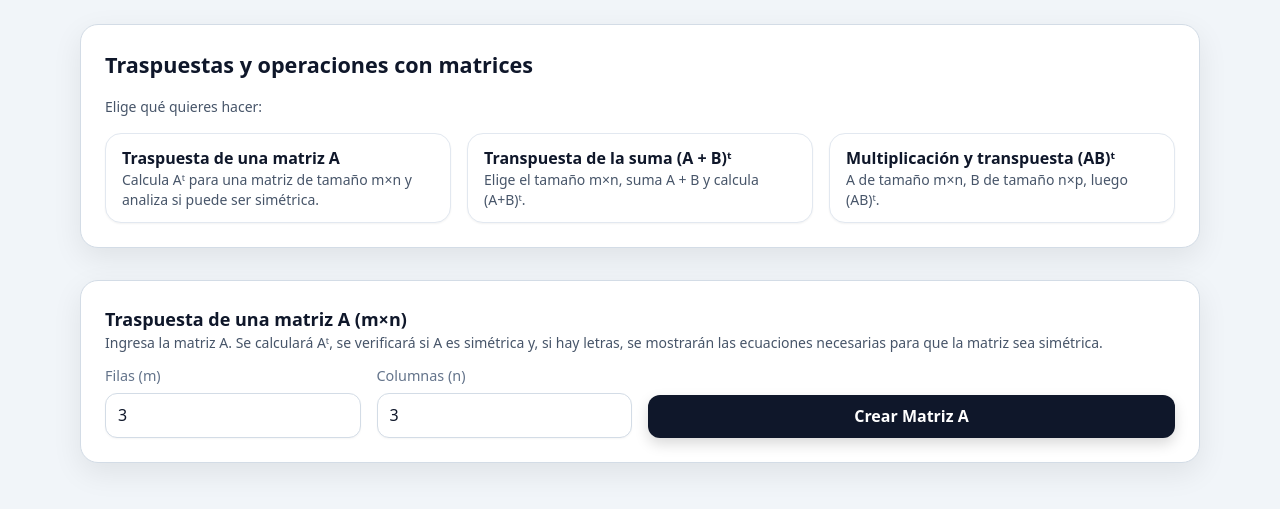
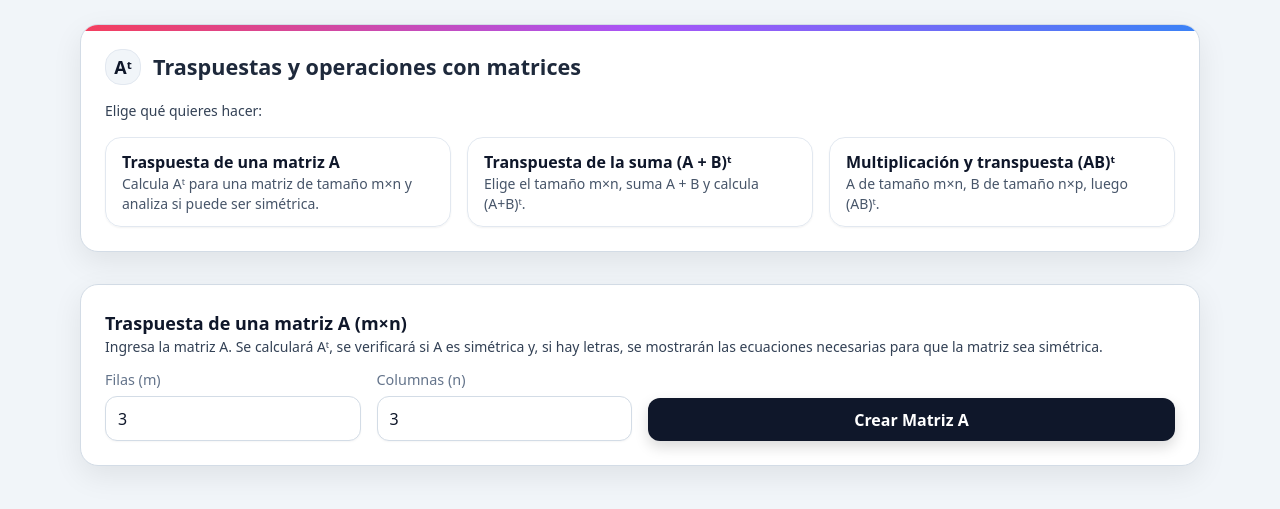
Before and after one commit to AndreEJA/pyGauss, a Python web app: template app/templates/traspuesta.html in a window 1280 px wide. Shown: the part 61-570 px from the top of the page. Run offline with Jinja, Linux system fonts and the light colour scheme; the template is opened without the code that fills it, so the values that code supplies are empty; some libraries are stand-ins or nearby versions.

Commit message:
cambios esteticos

```diff
--- a/app/templates/traspuesta.html
+++ b/app/templates/traspuesta.html
@@ -27,50 +27,112 @@
 
   .matrix-table td math-field::part(content) {
     color: inherit;
+
+  }
+</style>
+<style>
+  /* Arreglar títulos en modo claro */
+  .panel-title {
+    color: #1e293b !important;      /* slate-800 */
+    opacity: 1 !important;          /* que no se vea transparente */
+  }
+
+  /* En modo oscuro que sigan claros */
+  .dark .panel-title {
+    color: #f1f5f9 !important;      /* slate-50 */
+    opacity: 1 !important;
+  }
+</style>
+<style>
+  /* Títulos del panel en modo claro */
+  .panel-title {
+    color: #1e293b !important; /* slate-800 */
+    opacity: 1 !important;
+  }
+
+  /* Títulos del panel en modo oscuro */
+  .dark .panel-title {
+    color: #f1f5f9 !important; /* slate-50 */
+    opacity: 1 !important;
+  }
+
+  /* Texto descriptivo "Elige qué quieres hacer:" y similares */
+  .panel > p {
+    color: #334155 !important;  /* slate-700 */
+    opacity: 1 !important;
+  }
+
+  .dark .panel > p {
+    color: #cbd5e1 !important; /* slate-300 */
+    opacity: 1 !important;
   }
 </style>
 
+
 <div class="space-y-8">
   <!-- ================= MENÚ PRINCIPAL ================= -->
-  <section class="panel">
-    <h2 class="panel-title text-slate-900">
-      Traspuestas y operaciones con matrices
+  <section class="panel relative overflow-hidden">
+    <!-- Barra decorativa superior -->
+    <div
+      class="absolute inset-x-0 top-0 h-1.5
+             bg-gradient-to-r from-rose-500 via-purple-500 to-blue-500
+             rounded-t-2xl pointer-events-none"
+    ></div>
+
+    <h2 class="panel-title text-slate-900 dark:text-slate-50 flex items-center gap-3">
+      <!-- Iconito matemático para resaltar -->
+      <span
+        class="inline-flex h-9 w-9 items-center justify-center
+               rounded-2xl border border-slate-200 dark:border-slate-600
+               bg-slate-100 dark:bg-slate-800
+               text-slate-900 dark:text-slate-50 text-lg font-semibold"
+      >
+        Aᵗ
+      </span>
+      <span>Traspuestas y operaciones con matrices</span>
     </h2>
-    <p class="text-sm text-slate-600 mb-4">
+
+    <p class="text-sm text-slate-600 dark:text-slate-300 mb-4">
       Elige qué quieres hacer:
     </p>
 
-    <div class="grid grid-cols-1 md:grid-cols-3 gap-4">
+    <div class="grid grid-cols-1 md:grid-cols-3 gap-4 mt-3">
       <button
         id="btn-menu-simple"
-        class="w-full text-left rounded-2xl border border-slate-200 bg-white px-4 py-3 shadow-sm hover:border-rose-400 hover:shadow-md transition"
+        class="w-full text-left rounded-2xl border border-slate-200 dark:border-slate-700
+               bg-white/80 dark:bg-slate-900/60
+               px-4 py-3 shadow-sm hover:border-rose-400 hover:shadow-md transition"
       >
-        <p class="font-semibold text-slate-900">Traspuesta de una matriz A</p>
-        <p class="text-sm text-slate-600">
+        <p class="font-semibold text-slate-900 dark:text-slate-50">Traspuesta de una matriz A</p>
+        <p class="text-sm text-slate-600 dark:text-slate-300">
           Calcula Aᵗ para una matriz de tamaño m×n y analiza si puede ser simétrica.
         </p>
       </button>
 
       <button
         id="btn-menu-suma"
-        class="w-full text-left rounded-2xl border border-slate-200 bg-white px-4 py-3 shadow-sm hover:border-rose-400 hover:shadow-md transition"
+        class="w-full text-left rounded-2xl border border-slate-200 dark:border-slate-700
+               bg-white/80 dark:bg-slate-900/60
+               px-4 py-3 shadow-sm hover:border-rose-400 hover:shadow-md transition"
       >
-        <p class="font-semibold text-slate-900">
+        <p class="font-semibold text-slate-900 dark:text-slate-50">
           Transpuesta de la suma (A + B)ᵗ
         </p>
-        <p class="text-sm text-slate-600">
+        <p class="text-sm text-slate-600 dark:text-slate-300">
           Elige el tamaño m×n, suma A + B y calcula (A+B)ᵗ.
         </p>
       </button>
 
       <button
         id="btn-menu-mul"
-        class="w-full text-left rounded-2xl border border-slate-200 bg-white px-4 py-3 shadow-sm hover:border-rose-400 hover:shadow-md transition"
+        class="w-full text-left rounded-2xl border border-slate-200 dark:border-slate-700
+               bg-white/80 dark:bg-slate-900/60
+               px-4 py-3 shadow-sm hover:border-rose-400 hover:shadow-md transition"
       >
-        <p class="font-semibold text-slate-900">
+        <p class="font-semibold text-slate-900 dark:text-slate-50">
           Multiplicación y transpuesta (AB)ᵗ
         </p>
-        <p class="text-sm text-slate-600">
+        <p class="text-sm text-slate-600 dark:text-slate-300">
           A de tamaño m×n, B de tamaño n×p, luego (AB)ᵗ.
         </p>
       </button>
```
